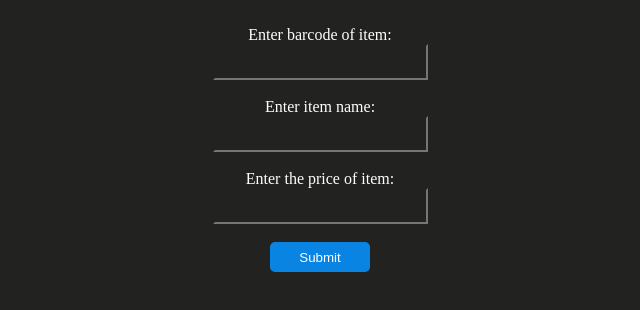
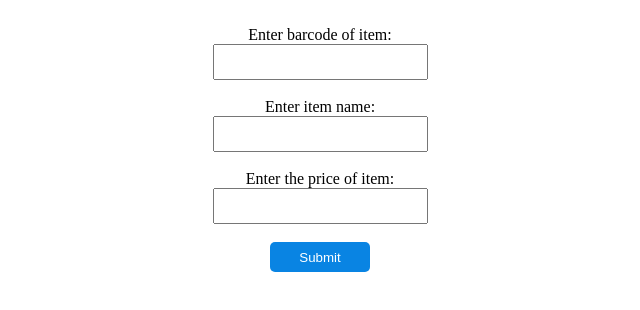
Before and after one commit to Mandeep-009/QuickCheckout, a plain HTML site: page frontend/newItem.html in a window 1280 px wide. Shown: the whole page, without its empty margins (320-960 px from the left). Drawn offline with Linux system fonts and the light colour scheme; no server answers.

Commit message:
converted default theme to light

```diff
--- a/frontend/dashboard.css
+++ b/frontend/dashboard.css
@@ -7,15 +7,6 @@
 #video {
     width: 100%;
     max-width: 600px;
-}
-
-body,input{
-    background-color: #222221;
-    color: white
-}
-
-input{
-    border: 1px solid white;
 }
 
 .heading{
--- a/frontend/dashboard.js
+++ b/frontend/dashboard.js
@@ -32,7 +32,7 @@ const list = document.querySelector('.list');
 const btn01 = document.querySelector('#btn01');
 const btn009 = document.querySelector('#btn009');
 const input = document.querySelector('input');
-var dark = true;
+var dark = false;
 var total = 0;
 var index = 1;
 var receipt = [];
--- a/frontend/newItem.html
+++ b/frontend/newItem.html
@@ -9,8 +9,6 @@
             text-align: center;
         }
         input{
-            background-color: #222221;
-            color: white;
             height: 30px;
             font-size: 16px;
         }
--- a/frontend/newItem.js
+++ b/frontend/newItem.js
@@ -23,9 +23,6 @@ fetch('https://quick-checkout-api.vercel.app/firebase-config')
         console.log('fetch error: ',error);
     })
 
-
-document.body.style.backgroundColor = '#222221';
-document.body.style.color = 'white';
 
 const code = document.querySelector('#code');
 const names = document.querySelector('#name');
```
